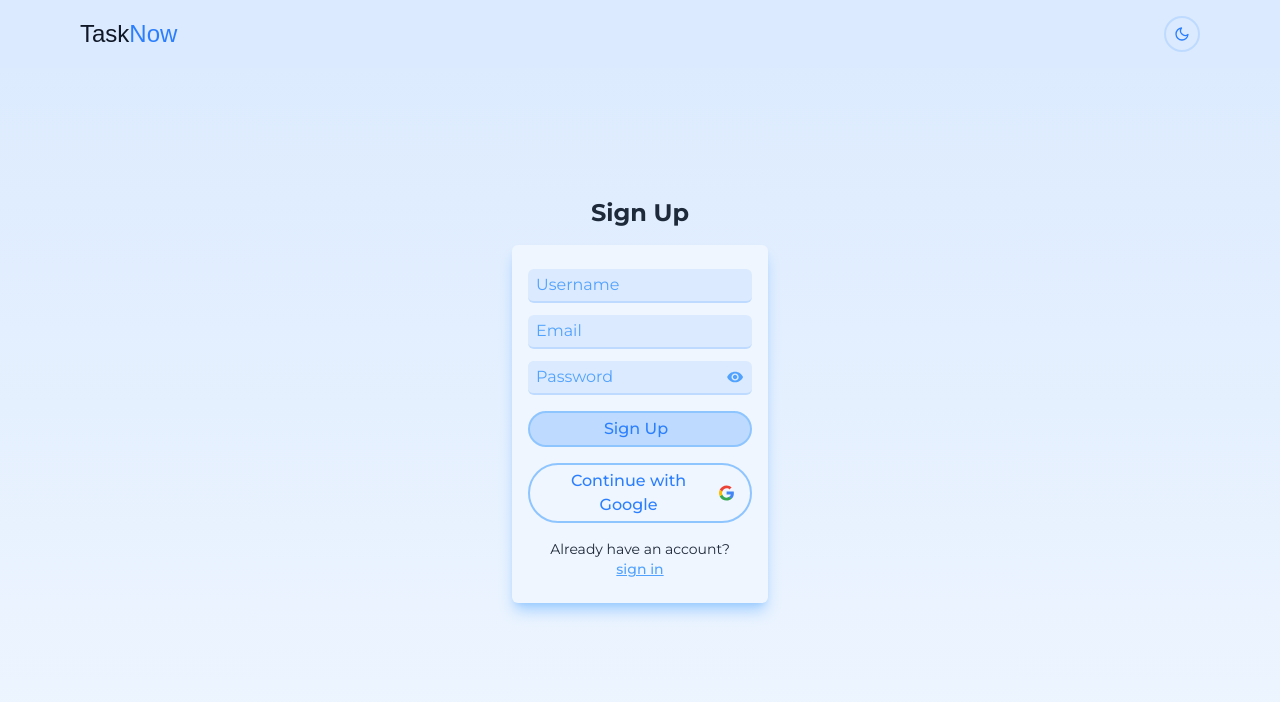
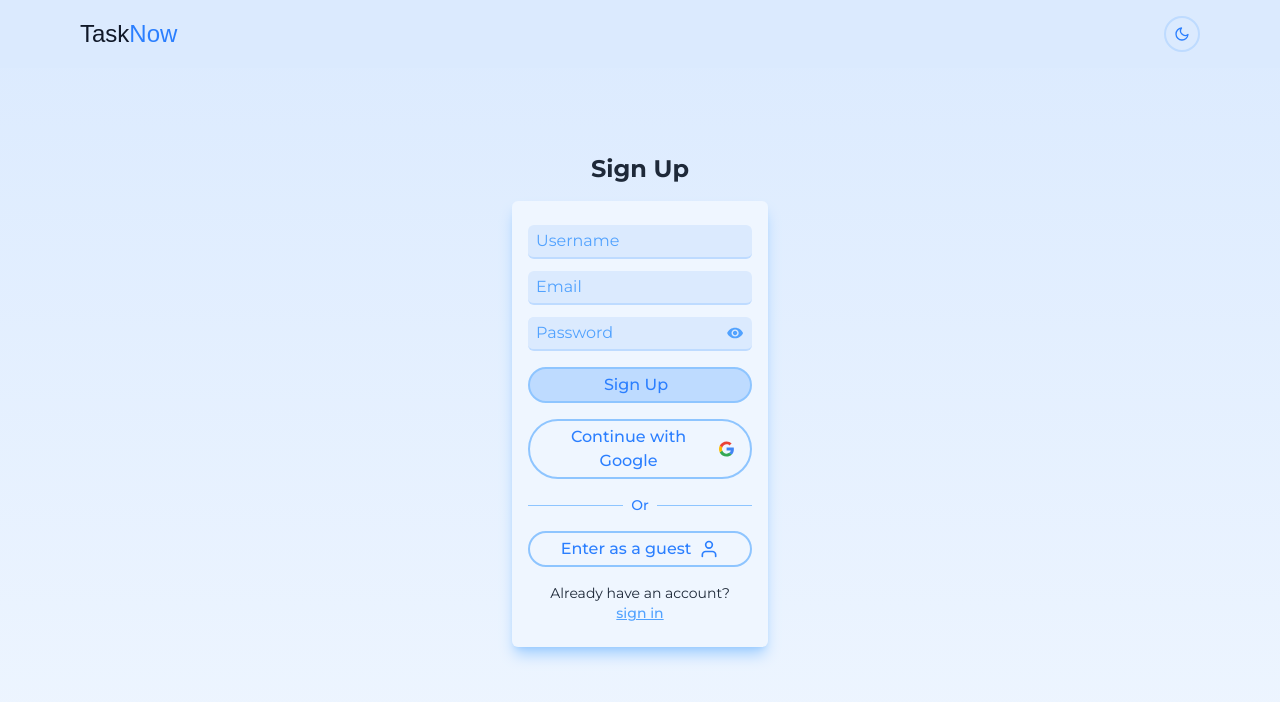
Before and after one commit to miriamsobrino/task-now, a React (Vite) app: page /sign-up in a window 1280 px wide. Shown: the top 702 px of the page. Built offline with nearby package versions, Linux system fonts and the light colour scheme; no server answers; a web font is replaced by a local one.

Commit message:
add login as a guest

```diff
--- a/src/components/Form.tsx
+++ b/src/components/Form.tsx
@@ -1,13 +1,14 @@
 import { useState } from 'react';
 import { useNavigate } from 'react-router-dom';
 import { useAuth } from '../context/AuthContext';
+import { useLoading } from '../context/AppContext';
 import { IoMdEye, IoMdEyeOff } from 'react-icons/io';
-import Button from './Button';
 import { FaArrowRightLong } from 'react-icons/fa6';
+import { FiUser } from 'react-icons/fi';
 import GoogleIcon from '../assets/icons/GoogleIcon';
 import { useLocation } from 'react-router-dom';
+import Button from './Button';
 import Input from './Input';
-import { useLoading } from '../context/AppContext';
 
 interface Props {
   title: string;
@@ -19,7 +20,13 @@ function Form({ title }: Props) {
   const [passwordVisible, setPasswordVisible] = useState(false);
   const [error, setError] = useState('');
   const { loading, setLoading } = useLoading();
-  const { signIn, signInWithEmail, signUpWithEmail } = useAuth();
+  const {
+    signIn,
+    signInWithEmail,
+    signUpWithEmail,
+    signInAsGuest,
+    resetPassword,
+  } = useAuth();
   const navigate = useNavigate();
   const location = useLocation();
   const isSignUpPage = location.pathname === '/sign-up';
@@ -73,6 +80,34 @@ function Form({ title }: Props) {
       navigate('/sign-up');
     }
   };
+
+  const handleForgotPassword = async () => {
+    if (!email.trim()) {
+      setError('Please enter your email.');
+      return;
+    }
+    try {
+      await resetPassword(email);
+      setError('');
+      alert('Check your email inbox.');
+    } catch (err: any) {
+      if (err.code === 'auth/user-not-found') {
+        setError('No user found with this email.');
+      } else {
+        setError('Something went wrong. Try again.');
+      }
+    }
+  };
+
+  const handleSignInAsGuest = async () => {
+    try {
+      await signInAsGuest();
+      navigate('/');
+    } catch {
+      setError('Error to enter like a guest. Try again.');
+    }
+  };
+
   if (loading) {
     return <span className='loader'></span>;
   }
@@ -138,6 +173,17 @@ function Form({ title }: Props) {
             {error}
           </div>
         )}
+        {!isSignUpPage && (
+          <div className='w-full flex justify-end'>
+            <button
+              className='underline text-blue-400 cursor-pointer text-sm font-medium hover:text-blue-300 transition-all duration-300'
+              onClick={handleForgotPassword}
+            >
+              Forgot Password?
+            </button>
+          </div>
+        )}
+
         <Button
           variant='primary'
           size='small'
@@ -158,7 +204,23 @@ function Form({ title }: Props) {
           Continue with Google
           <GoogleIcon />
         </Button>
-        <div className='flex flex-col gap-1 text-center'>
+        <div className='w-full mx-auto flex items-center justify-center gap-2'>
+          <div className='h-[0.2px] bg-blue-300 w-full'></div>
+          <p className=' text-blue-500 font-medium text-sm'>Or</p>
+          <div className='h-[0.2px] bg-blue-300 w-full'></div>
+        </div>
+        {isSignUpPage && (
+          <Button
+            variant='secondary'
+            size='small'
+            onClick={handleSignInAsGuest}
+            className='w-full border-2 border-blue-300  px-4 py-1 rounded-full flex items-center gap-2 font-medium bg-transparent'
+          >
+            Enter as a guest
+            <FiUser size={20} />
+          </Button>
+        )}
+        <div className='flex flex-col gap-2 text-center'>
           <p className='text-sm text-gray-800 dark:text-blue-50'>
             {isSignUpPage
               ? 'Already have an account? '
@@ -170,6 +232,13 @@ function Form({ title }: Props) {
               {isSignUpPage ? 'sign in' : 'sign up'}
             </button>
           </p>
+
+          {/*    <button
+            className='underline text-blue-400 cursor-pointer text-sm font-medium hover:text-blue-300 transition-all duration-300'
+            onClick={handleForgotPassword}
+          >
+            Enter as a guest
+          </button>*/}
         </div>
       </div>
     </>
--- a/src/context/AuthContext.tsx
+++ b/src/context/AuthContext.tsx
@@ -5,6 +5,7 @@ import {
   createUserWithEmailAndPassword,
   signOut,
   User,
+  sendPasswordResetEmail,
 } from 'firebase/auth';
 import { createContext, useContext, useEffect, useState } from 'react';
 import { auth, provider, db, ref, set } from '../config/firebaseConfig.ts';
@@ -18,7 +19,9 @@ interface AuthContextType {
     email: string,
     password: string
   ) => Promise<void>;
+  signInAsGuest: () => Promise<void>;
   logOut: () => Promise<void>;
+  resetPassword: (email: string) => Promise<void>;
 }
 
 const AuthContext = createContext<AuthContextType | undefined>(undefined);
@@ -95,9 +98,41 @@ export const AuthProvider = ({ children }: { children: React.ReactNode }) => {
   const logOut = async () => {
     await signOut(auth);
   };
+
+  const resetPassword = async (email: string) => {
+    try {
+      await sendPasswordResetEmail(auth, email);
+    } catch (error) {
+      throw error;
+    }
+  };
+
+  const signInAsGuest = async () => {
+    const guestEmail = import.meta.env.VITE_GUEST_EMAIL;
+    const guestPassword = import.meta.env.VITE_GUEST_PASSWORD;
+    try {
+      const userCredential = await signInWithEmailAndPassword(
+        auth,
+        guestEmail,
+        guestPassword
+      );
+      setUser(userCredential.user);
+    } catch (error) {
+      throw error;
+    }
+  };
+
   return (
     <AuthContext.Provider
-      value={{ user, signIn, signInWithEmail, signUpWithEmail, logOut }}
+      value={{
+        user,
+        signIn,
+        signInWithEmail,
+        signUpWithEmail,
+        signInAsGuest,
+        logOut,
+        resetPassword,
+      }}
     >
       {children}
     </AuthContext.Provider>
--- a/src/pages/SignUpPage.tsx
+++ b/src/pages/SignUpPage.tsx
@@ -9,7 +9,7 @@ function SignUpPage() {
         darkMode ? 'bg-gray-900' : 'bg-gradient-to-b from-blue-100 to-blue-50'
       } font-montserrat`}
     >
-      <Form title='Sign Up' />{' '}
+      <Form title='Sign Up' />
     </div>
   );
 }
```
